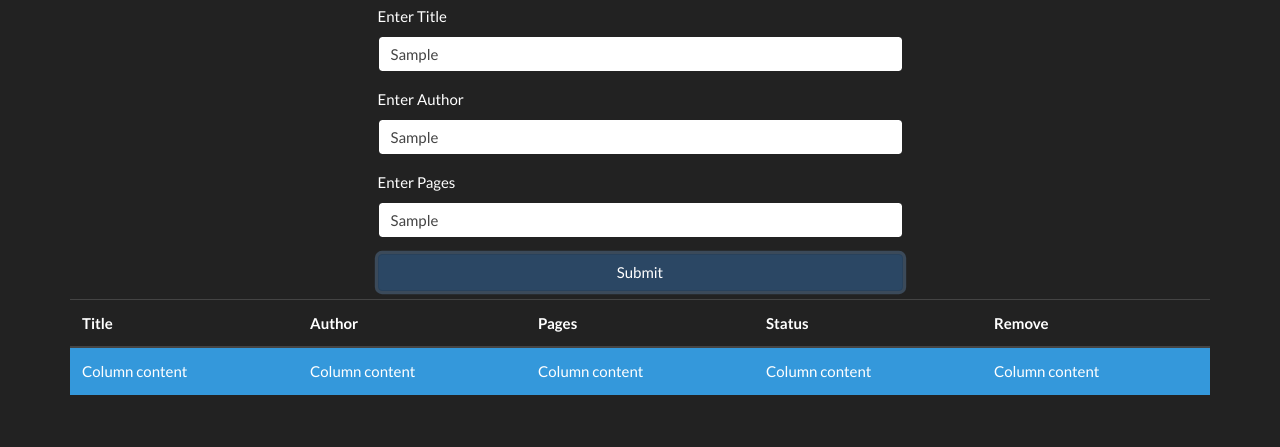
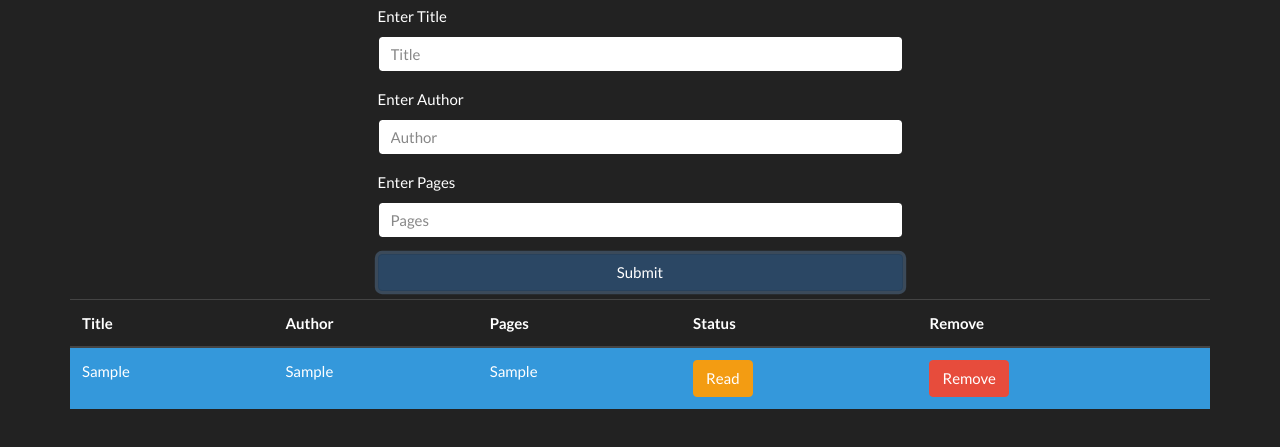
Before and after one commit to certilremy/library, a website: page index.html in a window 1280 px wide. Both pictures are taken after typing "Sample", "Sample", "Sample" into the empty fields and a click on the button "Submit". Shown: the part 89-536 px from the top of the page. Drawn offline with Linux system fonts and the light colour scheme.

Commit message:
display books on table

```diff
--- a/index.html
+++ b/index.html
@@ -43,13 +43,6 @@
                   </tr>
                 </thead>
                 <tbody id="table">
-                  <tr class="table-info">
-                    <td>Column content</td>
-                    <td>Column content</td>
-                    <td>Column content</td>
-                    <td>Column content</td>
-                    <td>Column content</td>
-                  </tr>
                 </tbody>
               </table>
         </div>
--- a/index.js
+++ b/index.js
@@ -4,6 +4,12 @@ function Book(title, author, pages) {
   this.title = title;
   this.author = author;
   this.pages = pages;
+}
+Book.prototype.readStatus = function readStatus() {read = false}
+
+function changeStatus(book) {
+
+
 }
 
 document
@@ -19,9 +25,26 @@ function AddBook() {
   const pages = document.getElementById('pages').value;
   const newBook = new Book(title, author, pages);
   myLibrary.push(newBook);
-  console.log(myLibrary);
+  myLibrary.forEach(function(book){
+    displayBooks(book);
+  })
+  clearFields();
 }
-
-function displayBooks() {}
-
-function changeStatus() {}
+function clearFields() {
+  document.getElementById('title').value = '';
+  document.getElementById('author').value = '';
+  document.getElementById('pages').value = '';
+}
+function displayBooks(book) {
+  const renderHook = document.getElementById('table');
+  const tr = document.createElement('tr');
+  tr.className = 'table-info';
+  tr.innerHTML = `
+  <td>${book.title}</td>
+  <td>${book.author}</td>
+  <td>${book.pages}</td>
+  <td><button class="btn btn-warning">Read</button></td>
+  <td><button class="btn btn-danger">Remove</button></td>
+  `;
+  renderHook.append(tr);
+}
```
